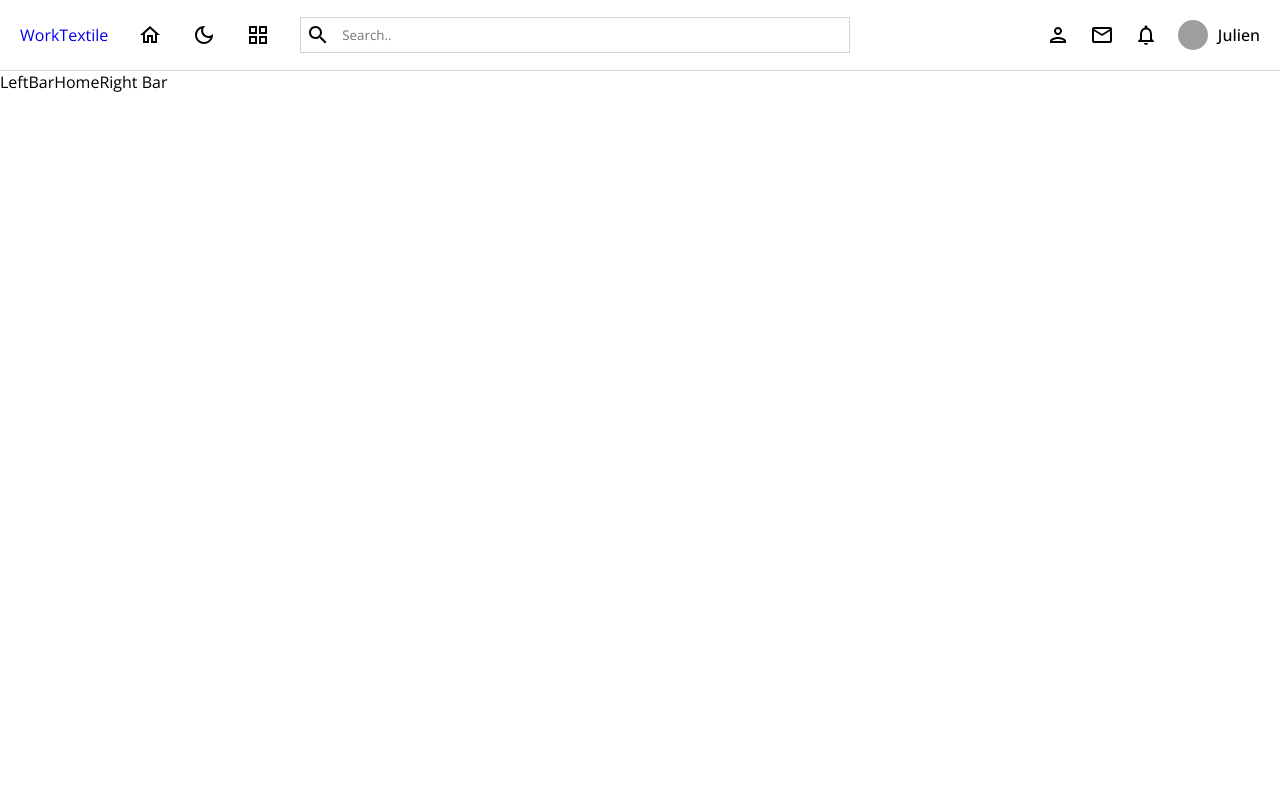
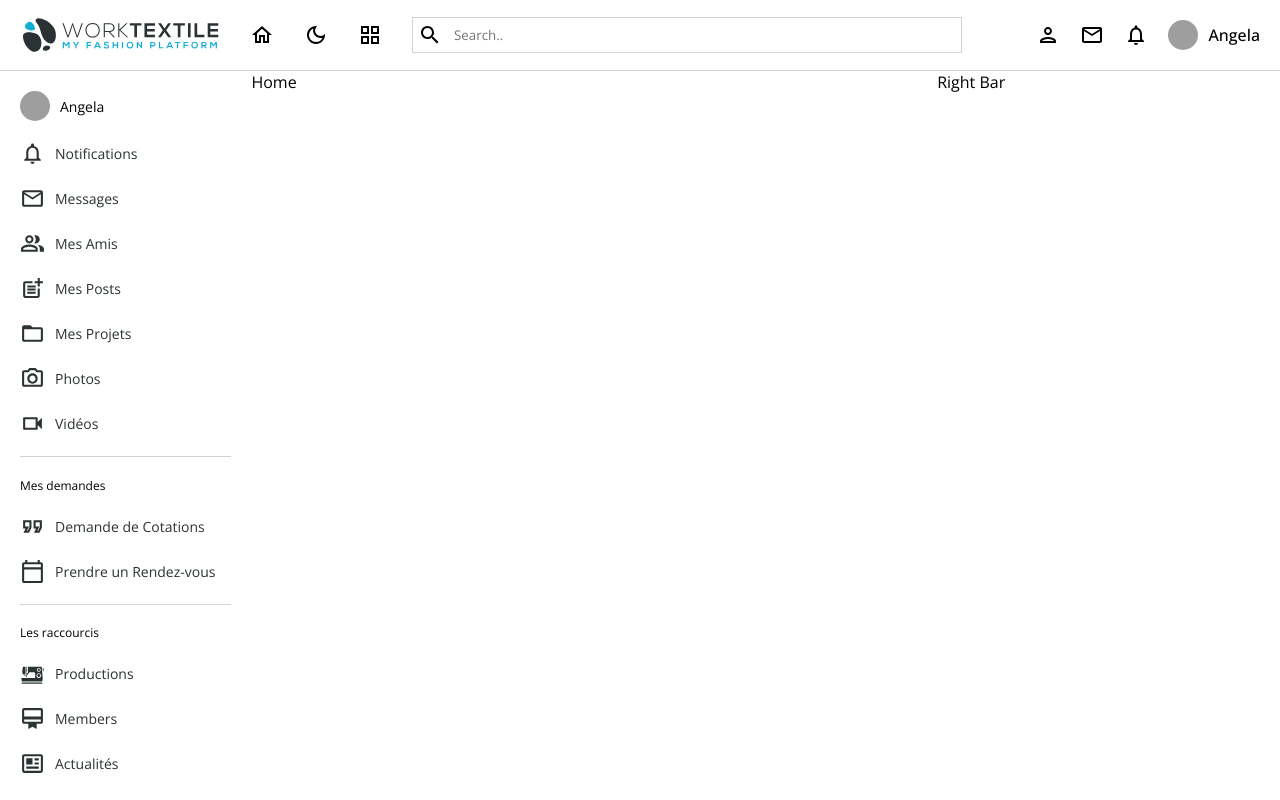
Before and after one commit to WorkTextile/wt-social-network, a React (Create React App) app: page / in a window 1280 px wide. Built offline with nearby package versions, Linux system fonts and the light colour scheme; grey boxes are pictures that could not be loaded.

Commit message:
in navbar component worktextile's logo has been added and the leftbar component has been done

```diff
--- a/package.json
+++ b/package.json
@@ -13,9 +13,11 @@
     "node-sass": "^7.0.3",
     "react": "^18.0.0",
     "react-dom": "^18.0.0",
+    "react-icons": "^4.6.0",
     "react-router-dom": "^6.4.2",
-    "react-scripts": "5.0.1",
+    "react-scripts": "^5.0.1",
     "scss": "^0.2.4",
+    "styled-components": "^5.3.6",
     "web-vitals": "^2.1.4"
   },
   "scripts": {
--- a/src/App.js
+++ b/src/App.js
@@ -23,7 +23,9 @@ function App() {
         <NavBar />
         <div style={{ display: "flex" }}>
           <LeftBar />
-          <Outlet />
+          <div style={{ flex:6 }}>
+            <Outlet />
+          </div>
           <RightBar />
         </div>
       </div>
--- a/src/components/leftBar/LeftBar.jsx
+++ b/src/components/leftBar/LeftBar.jsx
@@ -1,8 +1,89 @@
 import "./leftBar.scss";
+import {MdOutlineMail}  from 'react-icons/md'
+import {MdOutlineNotificationsNone} from 'react-icons/md'
+import {MdOutlinePeopleAlt} from 'react-icons/md';
+import {MdOutlinePostAdd}  from 'react-icons/md'
+import {MdFolderOpen}  from 'react-icons/md'
+import {MdOutlinePhotoCamera}  from 'react-icons/md'
+import {MdOutlineVideocam}  from 'react-icons/md'
+import {MdOutlineFormatQuote}  from 'react-icons/md'
+import {MdOutlineCalendarToday}  from 'react-icons/md'
+import {GiSewingMachine}  from 'react-icons/gi'
+import {MdCardMembership}  from 'react-icons/md'
+import {BiNews}  from 'react-icons/bi'
 
 const LeftBar = () => {
     return (
-        <div className="leftBar">LeftBar</div>
+        <div className="leftBar">
+            <div className="container">
+                <div className="menu">
+                    <div className="user">
+                    <img src="https://images.pexels.com/photos/415829/pexels-photo-415829.jpeg?auto=compress&cs=tinysrgb&w=1260&h=750&dpr=2" alt="profile-image" />
+                    <span>Angela</span>
+                    </div>
+                    <div className="item">
+                        <MdOutlineNotificationsNone />
+                        <span>Notifications</span>
+                    </div>
+                    <div className="item">
+                        <MdOutlineMail />
+                        <span>Messages</span>
+                    </div>
+                    <div className="item">
+                        <MdOutlinePeopleAlt />
+                        <span>Mes Amis</span>
+                    </div>
+                    <div className="item">
+                        <MdOutlinePostAdd />
+                        <span>Mes Posts</span>
+                    </div>
+                    <div className="item">
+                        <MdFolderOpen />
+                        <span>Mes Projets</span>
+                    </div>
+                    <div className="item">
+                        <MdOutlinePhotoCamera />
+                        <span>Photos</span>
+                    </div>
+                    <div className="item">
+                        <MdOutlineVideocam />
+                        <span>Vidéos</span>
+                    </div>
+                </div>
+                <hr />
+                <div className="menu">
+                    <div className="span">
+                        Mes demandes
+                    </div>
+                    <div className="item">
+                        <MdOutlineFormatQuote />
+                        <span>Demande de Cotations</span>
+                    </div>
+                    <div className="item">
+                        <MdOutlineCalendarToday />
+                        <span>Prendre un Rendez-vous</span>
+                    </div>
+                </div>
+                <hr />
+                <div className="menu">
+                <div className="span">
+                        Les raccourcis
+                    </div>
+                    <div className="item">
+                        <GiSewingMachine />
+                        <span>Productions</span>
+                    </div>
+                    <div className="item">
+                        <MdCardMembership />
+                        <span>Members</span>
+                    </div>
+                    <div className="item">
+                        <BiNews />
+                        <span>Actualités</span>
+                    </div>
+                </div>
+            </div>
+        </div>
     )
 }
 
--- a/src/components/leftBar/leftBar.scss
+++ b/src/components/leftBar/leftBar.scss
@@ -0,0 +1,57 @@
+.leftBar {
+flex: 2.2;
+    .container{
+        padding: 20px;
+
+hr {
+    margin: 20px 0px;
+    border: none;
+    height: 0.5px;
+    background-color: lightgrey;
+}
+        .menu{
+            display: flex;
+            flex-direction: column;
+            gap: 20px;
+
+            .span {
+                font-size: 12px;
+            }
+
+            .user{
+                display: flex;
+                align-items: center;
+                gap: 10px;
+
+                img{
+                    width: 30px;
+                    height: 30px;
+                    border-radius: 50%;
+                    object-fit: cover;
+                }
+
+                span{
+                    font-size: 14px;
+                }
+
+            }
+
+            .item{
+
+                display: flex;
+                align-items: center;
+                gap: 10px;
+                font-size: 25px;
+                color: #2B3233;
+
+                img{
+                    width: 30px;
+
+                }
+                span{
+                    font-size: 14px;
+                }
+            }
+        }
+    }
+}
--- a/src/components/navBar/Navbar.jsx
+++ b/src/components/navBar/Navbar.jsx
@@ -6,14 +6,23 @@ import NotificationsOutlinedIcon from "@mui/icons-material/NotificationsOutlined
 import EmailOutlinedIcon from "@mui/icons-material/EmailOutlined";
 import PersonOutlinedIcon from "@mui/icons-material/PersonOutlined";
 import SearchOutlinedIcon from "@mui/icons-material/SearchOutlined";
+import logo from "../../assets/logo.svg";
 import { Link } from "react-router-dom";
+import styled from 'styled-components';
+
+const Logo = styled.img`
+    width: 200px;
+    height: 80px;
+    display: flex;
+    align-items: center;
+`;
 
 const NavBar = () => {
     return (
         <div className="navbar">
             <div className="left">
                 <Link to="/" style={{ textDecoration: "none"}}>
-                <span>WorkTextile</span>
+                    <Logo src={logo}/>
                 </Link>
                 <HomeOutlinedIcon />
                 <DarkModeOutlinedIcon />
@@ -29,7 +38,7 @@ const NavBar = () => {
                 <NotificationsOutlinedIcon />
                 <div className="user">
                     <img src="https://images.pexels.com/photos/415829/pexels-photo-415829.jpeg?auto=compress&cs=tinysrgb&w=1260&h=750&dpr=2" alt="profile-image" />
-                    <span>Julien</span>
+                    <span>Angela</span>
                 </div>
             </div>
         </div>
--- a/src/components/rightBar/rightBar.scss
+++ b/src/components/rightBar/rightBar.scss
@@ -0,0 +1,3 @@
+.rightBar{
+    flex: 3;
+}
```
Also changed, not shown: src/assets/logo.svg (added), 1 other file (tests, documents, lock files or other folders).
